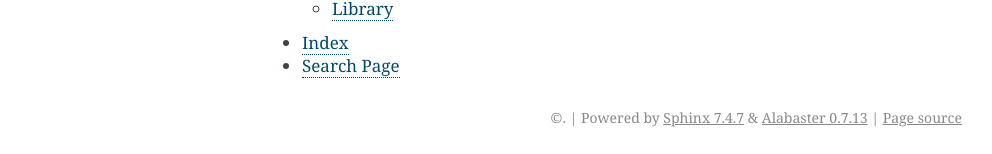
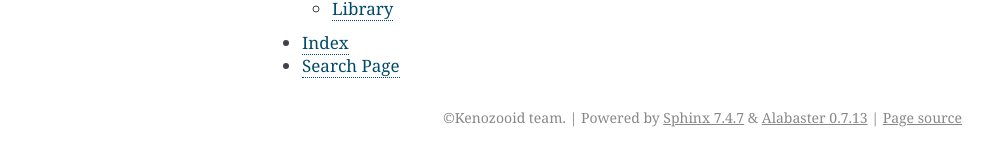
Before and after one commit to gitGNU/gnu_kenozooid, a Sphinx documentation site: the page built from doc/index.rst, in a window 1280 px wide. Shown: the part 826-980 px from the top of the page, without its empty margins (148-1140 px from the left). Built offline with Sphinx 7.4.7, drawn with Linux system fonts in a browser that asks for light colours.

Commit message:
- fixed copyright statement in documentation

```diff
--- a/doc/conf.py
+++ b/doc/conf.py
@@ -14,6 +14,7 @@ master_doc = 'index'
 
 version = kenozooid.__version__
 release = kenozooid.__version__
+copyright = 'Kenozooid team'
 
 
 # see https://bitbucket.org/birkenfeld/sphinx/issue/635/no-attribute-next
```
